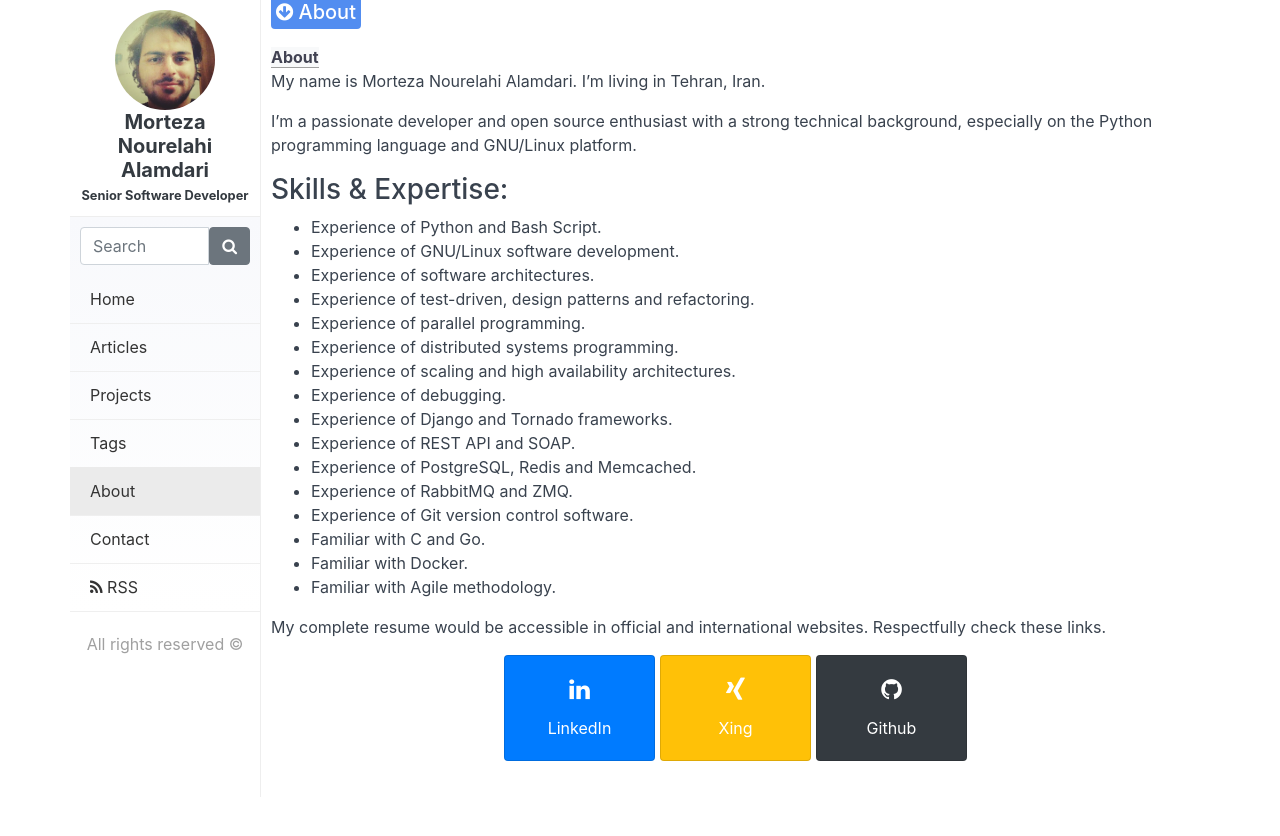
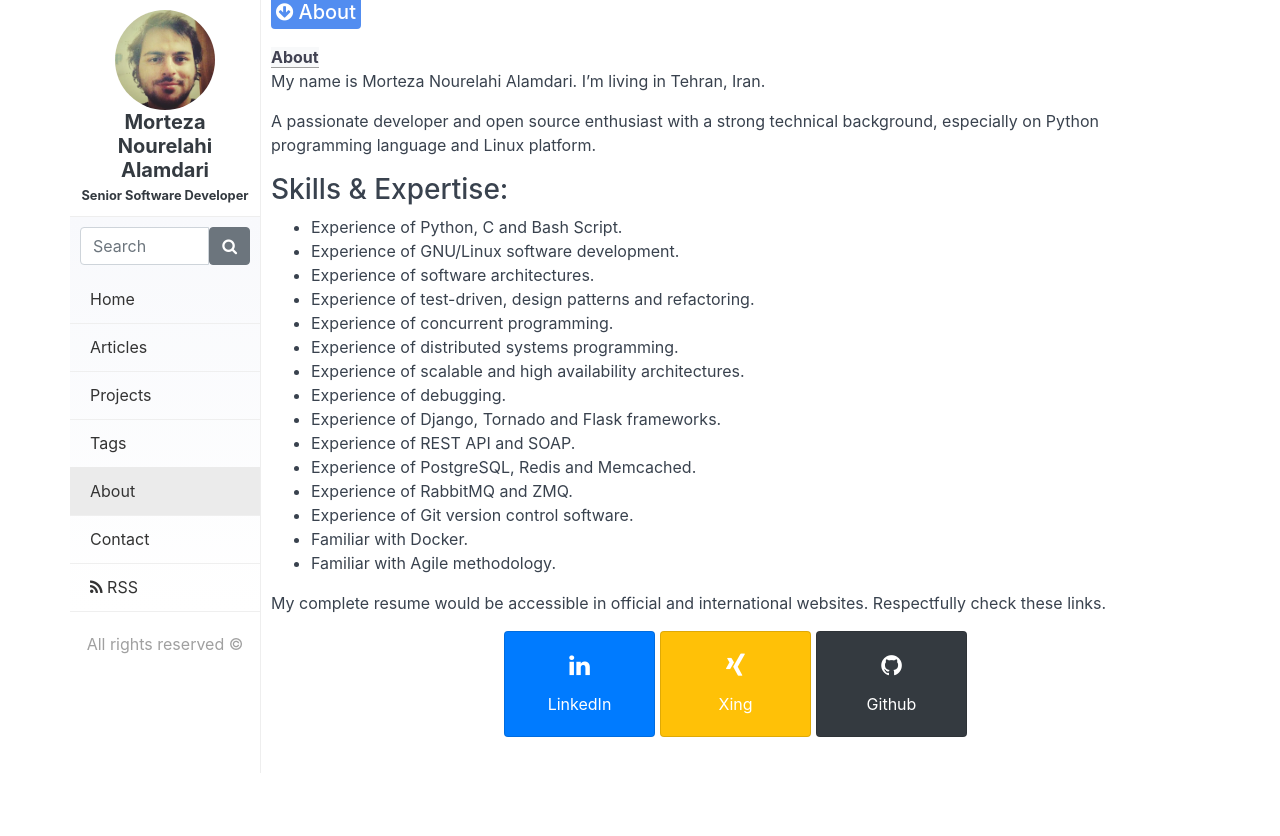
Before and after one commit to Mortezaipo/stage, a Jekyll site: the page built from about.md, in a window 1280 px wide. Shown: the top 836 px of the page. Built offline with Jekyll 4.4.1, drawn with Linux system fonts in a browser that asks for light colours.

Commit message:
Update About page based on LinkedIn profile.

```diff
--- a/about.md
+++ b/about.md
@@ -8,25 +8,24 @@ description: Brief description about myself
 
 My name is Morteza Nourelahi Alamdari. I'm living in Tehran, Iran.
 
-I'm a passionate developer and open source enthusiast with a strong technical
-background, especially on the Python programming language and GNU/Linux platform.
+A passionate developer and open source enthusiast with a strong technical
+background, especially on Python programming language and Linux platform.
 
 ### Skills & Expertise:
 
-* Experience of Python and Bash Script.
+* Experience of Python, C and Bash Script.
 * Experience of GNU/Linux software development.
 * Experience of software architectures.
 * Experience of test-driven, design patterns and refactoring.
-* Experience of parallel programming.
+* Experience of concurrent programming.
 * Experience of distributed systems programming.
-* Experience of scaling and high availability architectures.
+* Experience of scalable and high availability architectures.
 * Experience of debugging.
-* Experience of Django and Tornado frameworks.
+* Experience of Django, Tornado and Flask frameworks.
 * Experience of REST API and SOAP.
 * Experience of PostgreSQL, Redis and Memcached.
 * Experience of RabbitMQ and ZMQ.
 * Experience of Git version control software.
-* Familiar with C and Go.
 * Familiar with Docker.
 * Familiar with Agile methodology.
 
```
